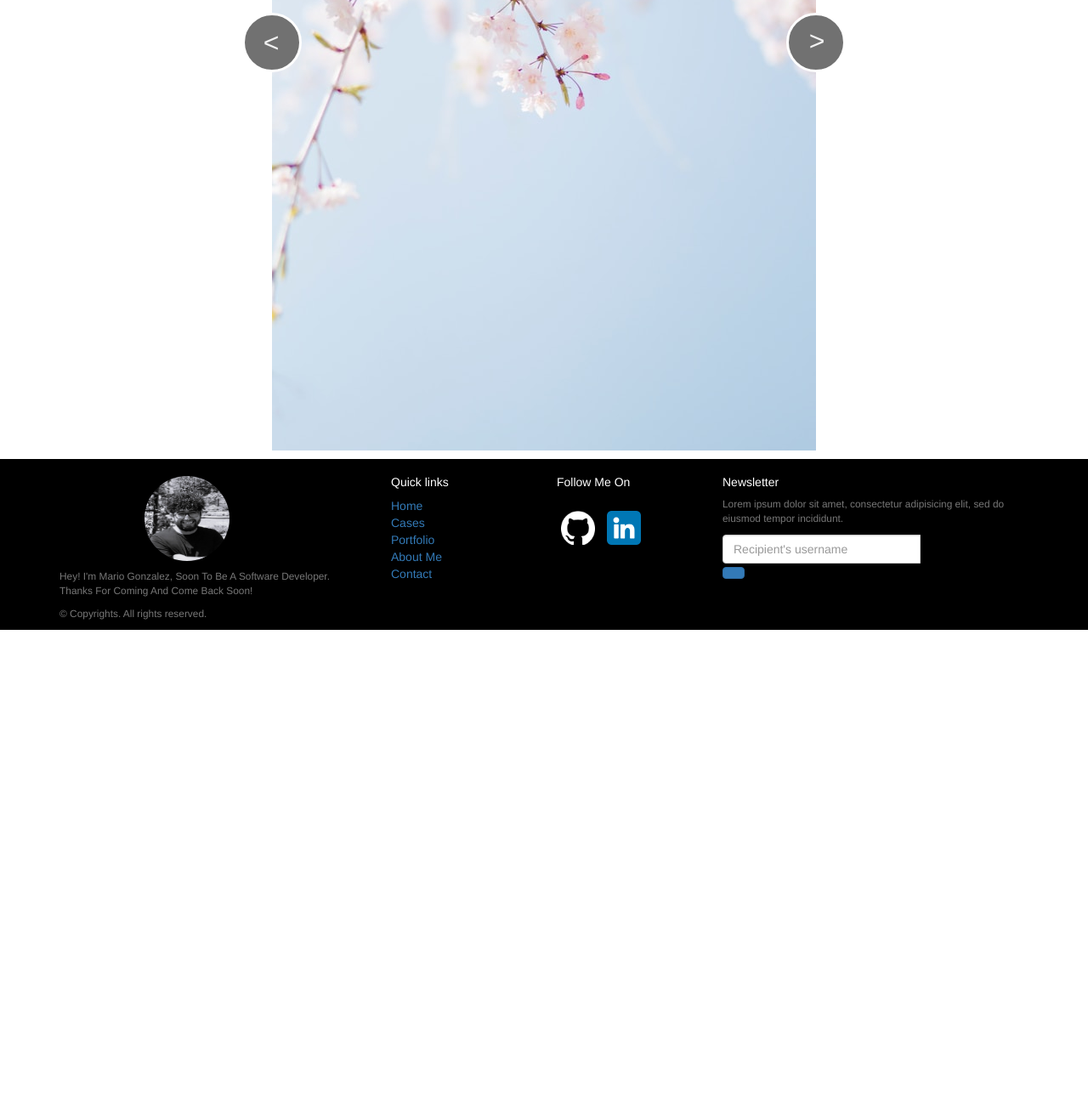
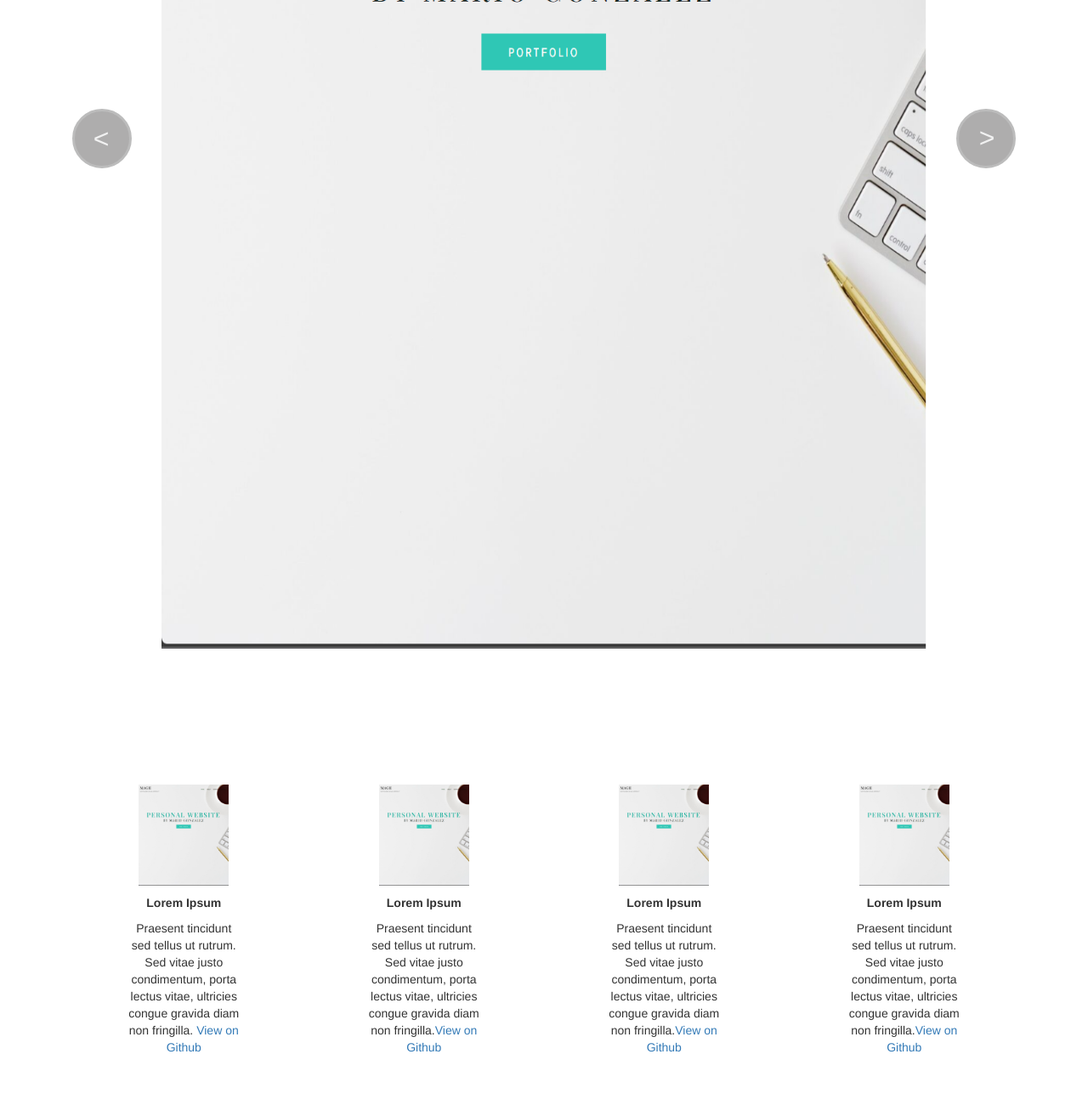
Before and after one commit to Magh98/myWebPage, a plain HTML site: page portfolio.html in a window 1280 px wide. Shown: the part 640-1940 px from the top of the page at 85% size. Before the commit the page ends 1381 px from the top, so only its background shows below. Drawn offline with nearby package versions, Linux system fonts and the light colour scheme.

Commit message:
Photo Show

```diff
--- a/css/portfolio.css
+++ b/css/portfolio.css
@@ -29,8 +29,8 @@ main .container {
 
 #slider {
   position: relative;
-  width: 640px;
-  height: 960px;
+  width: 900px;
+  height: 1200px;
 }
 
 #slider img {
@@ -53,11 +53,11 @@ main .container {
   position: absolute;
   top: 50%;
   transform: translateY(-50%);
-  border: 3px solid #fff;
+  border: 3px solid #bcbcbc;
   border-radius: 50%;
   width: 70px;
   height: 70px;
-  background-color: #717171;
+  background-color: #aeadad;
   color: #f1f1f1;
   font-size: 32px;
   font-stretch: condensed;
@@ -66,16 +66,27 @@ main .container {
 }
 
 #slider button:hover {
-  background-color: steelblue;
+  background-color: rgba(0, 0, 0, 0.756);
 }
 
 #slider button#prev {
-  left: -35px;
+  left: -105px;
   padding: 7px 17px 5px 15px;
 }
 #slider button#next {
-  right: -35px;
+  right: -105px;
   padding: 7px 15px 8px 17px;
+}
+
+@media screen and (max-width: 1150px) {
+  #slider {
+    position: relative;
+    width: 500px;
+    height: 600px;
+  }
+  /* #slider img {
+
+  } */
 }
 /* HEADER */
 
@@ -121,7 +132,7 @@ header .header-cases {
   display: none;
 }
 
-@media only screen and (min-width: 1000px) {
+@media only screen and (min-width: 1150px) {
   header .header-logo {
     margin: 30px 0px;
     text-align: left;
@@ -175,3 +186,41 @@ footer {
   margin-top: 16px;
   padding: 0 5px;
 }
+/* PHOTO GRID */
+.description-1 {
+  text-align: center;
+}
+.photo-grid {
+  display: flex;
+  gap: 150px;
+  margin: 150px 150px;
+}
+.grid-box {
+  justify-content: center;
+}
+.image-1 {
+  width: 80%;
+  margin: 0 10%;
+}
+
+.description-1 {
+  margin: 10px auto;
+}
+
+.title-slider {
+  font-size: 30px;
+  letter-spacing: 0.2rem;
+}
+@media screen and (max-width: 1150px) {
+  .photo-grid {
+    padding: 0px 50px;
+    display: block;
+  }
+  .grid-box {
+    align-content: center;
+  }
+  .image-1 {
+    width: 70%;
+    margin: 0 14%;
+  }
+}
--- a/portfolio.html
+++ b/portfolio.html
@@ -38,19 +38,13 @@
       <div>
         <div class="container">
           <div class="project-heading">
-            <h1>Image slider</h1>
+            <h1 class="title-slider">PORTFOLIO</h1>
             <div class="subtitle">Click the buttons to change image</div>
           </div>
 
           <div id="slider">
-            <img
-              src="media/tomoko-uji-eriuKJwcdjI-unsplash.jpg"
-              alt="Image 1"
-            />
-            <img
-              src="media/zoltan-tasi-PN8Un1ywbE8-unsplash.jpg"
-              alt="Image 2"
-            />
+            <img src="./media/Screenshot 2023-09-28 212920.png" alt="Image 1" />
+            <img src="./media/Screenshot 2023-09-28 214131.png" alt="Image 2" />
 
             <button id="prev">&lt;</button>
             <button id="next">&gt;</button>
@@ -58,6 +52,55 @@
         </div>
       </div>
     </main>
+
+    <!--  Photo Grid-->
+    <div class="photo-grid">
+      <div class="grid-box">
+        <img src="./media/Screenshot 2023-09-28 212920.png" class="image-1" />
+        <div class="description-1">
+          <p><b>Lorem Ipsum</b></p>
+          <p>
+            Praesent tincidunt sed tellus ut rutrum. Sed vitae justo
+            condimentum, porta lectus vitae, ultricies congue gravida diam non
+            fringilla. <a href="">View on Github</a>
+          </p>
+        </div>
+      </div>
+      <div class="grid-box">
+        <img src="./media/Screenshot 2023-09-28 212920.png" class="image-1" />
+        <div class="description-1">
+          <p><b>Lorem Ipsum</b></p>
+          <p>
+            Praesent tincidunt sed tellus ut rutrum. Sed vitae justo
+            condimentum, porta lectus vitae, ultricies congue gravida diam non
+            fringilla.<a href="">View on Github</a>
+          </p>
+        </div>
+      </div>
+      <div class="grid-box">
+        <img src="./media/Screenshot 2023-09-28 212920.png" class="image-1" />
+        <div class="description-1">
+          <p><b>Lorem Ipsum</b></p>
+          <p>
+            Praesent tincidunt sed tellus ut rutrum. Sed vitae justo
+            condimentum, porta lectus vitae, ultricies congue gravida diam non
+            fringilla.<a href="">View on Github</a>
+          </p>
+        </div>
+      </div>
+      <div class="grid-box">
+        <img src="./media/Screenshot 2023-09-28 212920.png" class="image-1" />
+        <div class="description-1">
+          <p><b>Lorem Ipsum</b></p>
+          <p>
+            Praesent tincidunt sed tellus ut rutrum. Sed vitae justo
+            condimentum, porta lectus vitae, ultricies congue gravida diam non
+            fringilla.<a href="">View on Github</a>
+          </p>
+        </div>
+      </div>
+    </div>
+
     <!-- FOOTER -->
     <footer class="w-100 py-4 flex-shrink-0">
       <div class="container py-4">
```
Also changed, not shown: media/Screenshot 2023-09-28 212920.png (added), media/Screenshot 2023-09-28 214131.png (added).
